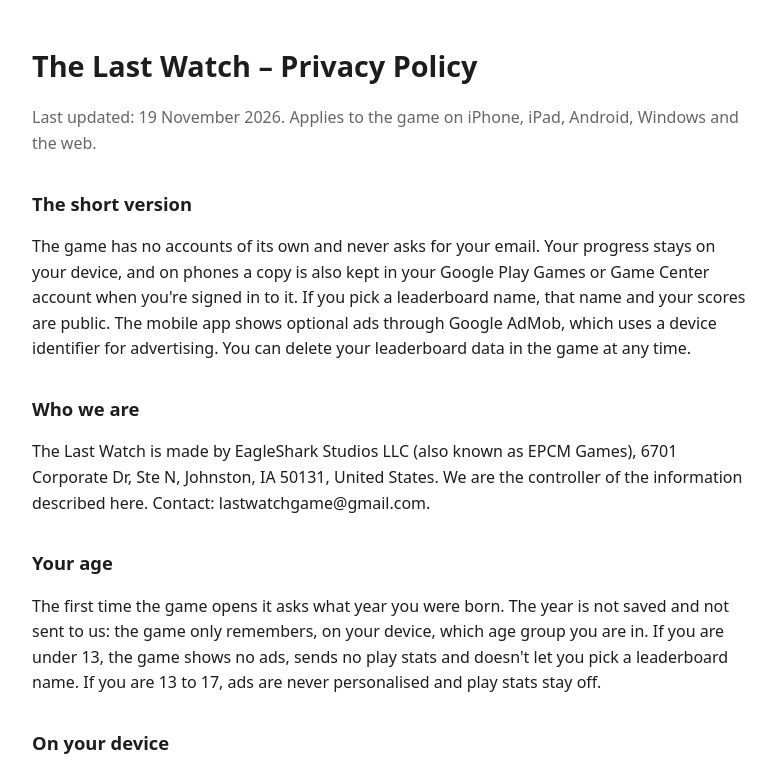
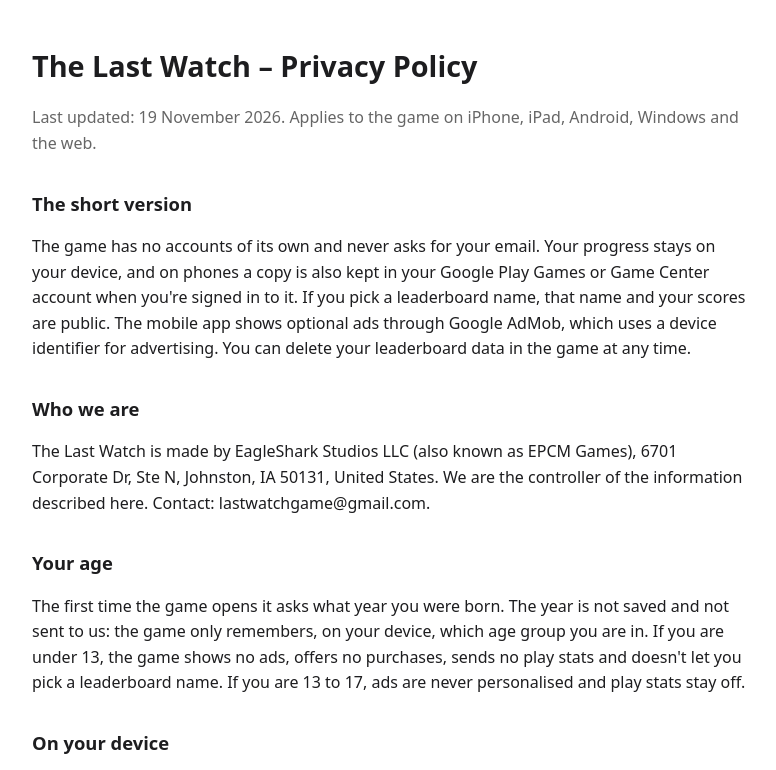
Before and after one commit to EPCM-Games/the-last-watch-privacy, a plain HTML site: page index.html in a window 1280 px wide. Shown: the top 770 px of the page, without its empty margins (248-1024 px from the left). Drawn offline with Linux system fonts and the light colour scheme.

Commit message:
Under 13: no purchases
Co-Authored-By: Claude Fable 5.2 <noreply@anthropic.com>
Claude-Session: https://claude.ai/code/session_0185J6xbsUAYYoFQN1H1Ruo7

```diff
--- a/index.html
+++ b/index.html
@@ -19,7 +19,7 @@
     <h2>Who we are</h2>
     <p>The Last Watch is made by EagleShark Studios LLC (also known as EPCM Games), 6701 Corporate Dr, Ste N, Johnston, IA 50131, United States. We are the controller of the information described here. Contact: lastwatchgame@gmail.com.</p>
     <h2>Your age</h2>
-    <p>The first time the game opens it asks what year you were born. The year is not saved and not sent to us: the game only remembers, on your device, which age group you are in. If you are under 13, the game shows no ads, sends no play stats and doesn't let you pick a leaderboard name. If you are 13 to 17, ads are never personalised and play stats stay off.</p>
+    <p>The first time the game opens it asks what year you were born. The year is not saved and not sent to us: the game only remembers, on your device, which age group you are in. If you are under 13, the game shows no ads, offers no purchases, sends no play stats and doesn't let you pick a leaderboard name. If you are 13 to 17, ads are never personalised and play stats stay off.</p>
     <h2>On your device</h2>
     <p>Your progress, settings and towers are saved on your device. On Android and iPhone, when you're signed in to Google Play Games or Game Center, the game also keeps a copy of your progress in that account (on Google's servers, or in your iCloud) so it comes back on a new phone; Google and Apple hold it under their own privacy policies. We can't see it. Deleting the app deletes the copy on your device, unless it was saved to that account or you copied a save code first (Settings → Save backup). Reminders the game shows are scheduled on your device and send us nothing.</p>
     <h2>Leaderboards</h2>
```
